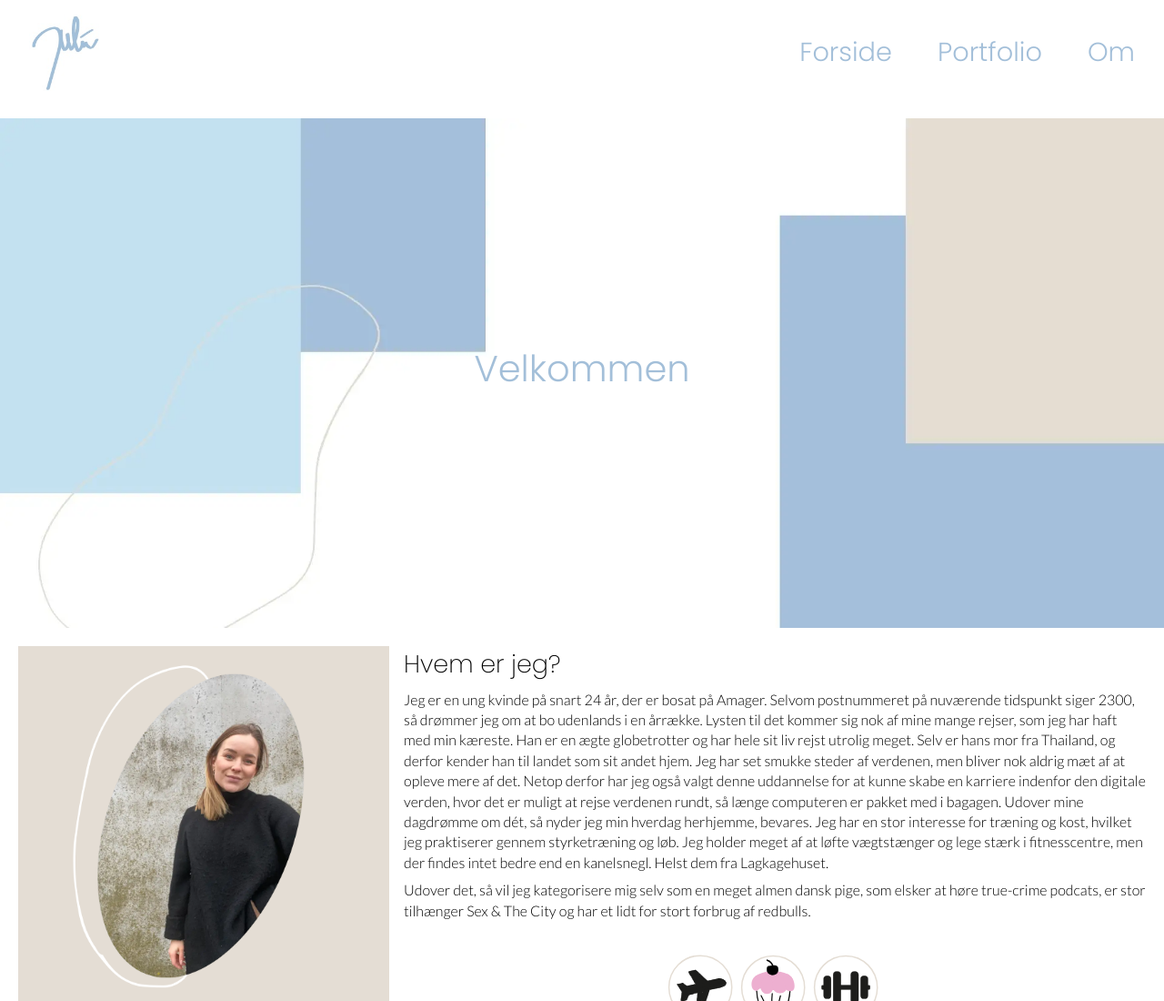
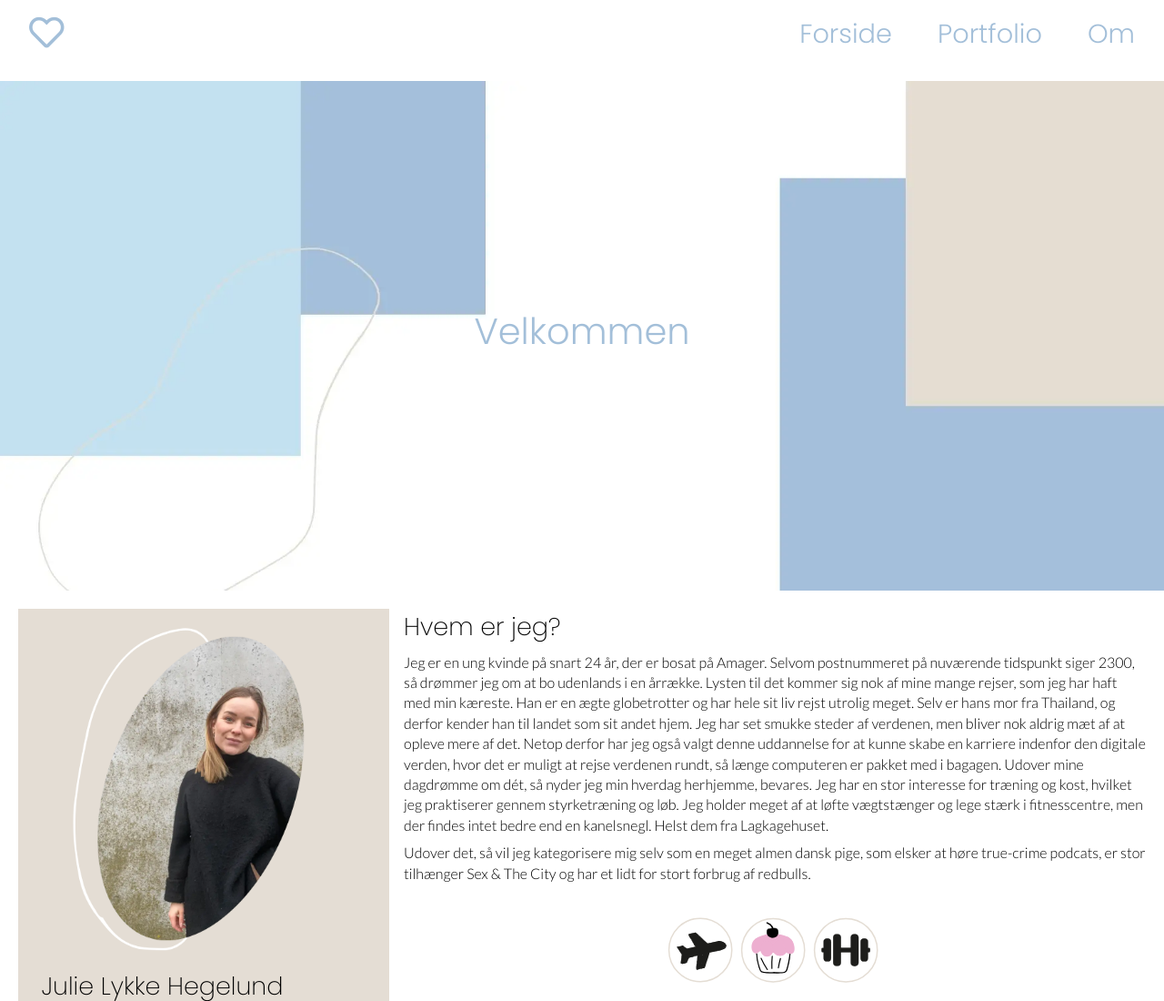
Before and after one commit to julielykke1/portfolio, a plain HTML site: page julie.html in a window 1280 px wide. Shown: the top 1100 px of the page at 91% size. Drawn offline with Linux system fonts and the light colour scheme.

Commit message:
Eksamen_06

```diff
--- a/julie.html
+++ b/julie.html
@@ -33,7 +33,7 @@
   <body>
     <header>
       <div class="logo">
-        <a href="index.html"><img src="logo.jpg" alt="logo" /></a>
+        <a href="index.html"><i class="far fa-heart fa-lg"></i></a>
       </div>
 
       <button class="toggle-btn">
```
Also changed, not shown: portfolio.html (+1 -1 lines), tema1.html (+1 -1 lines), tema2.html (+1 -1 lines), tema3.html (+1 -1 lines), tema4.html (+1 -1 lines), tema5.html (+1 -1 lines), tema6.html (+1 -1 lines).
